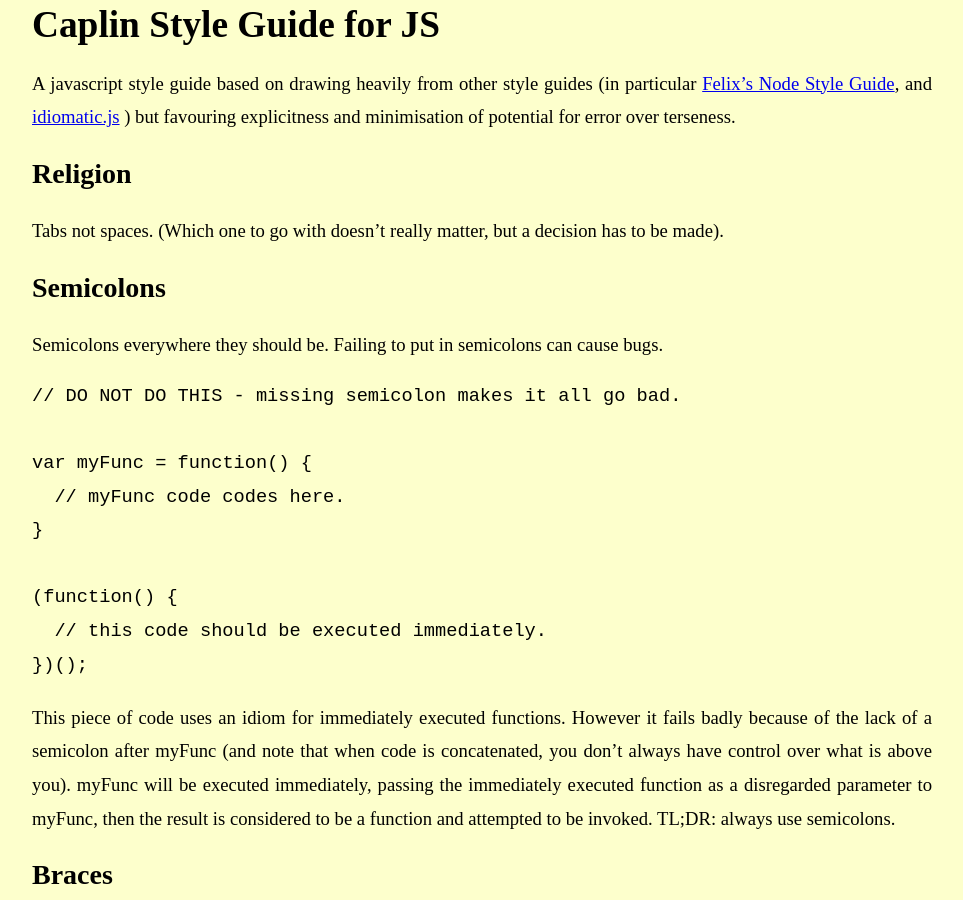
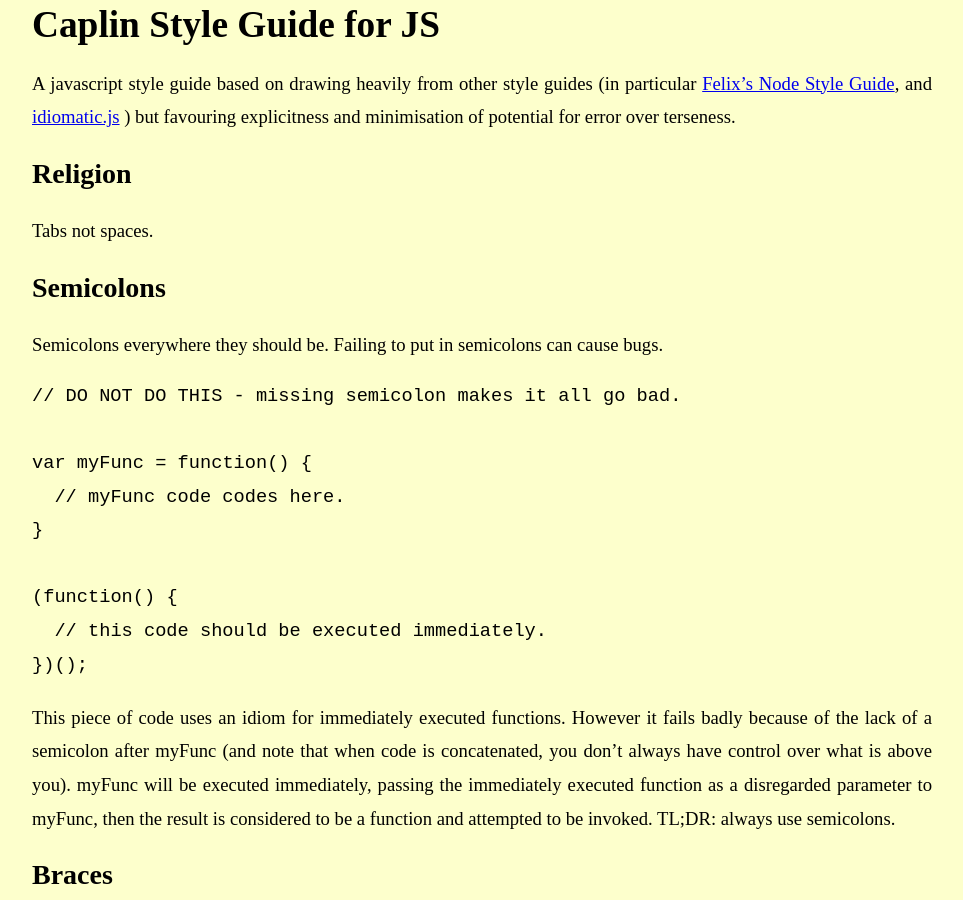
Before and after one commit to caplin/StyleGuide, a Jekyll site: the page built from index.md, in a window 1280 px wide and 900 px high. Shown: the whole window, without its empty margins (158-1121 px from the left). Built offline with Jekyll 4.4.1, drawn with Linux system fonts in a browser that asks for light colours; Markdown is read by kramdown in place of the engine named in the settings.

Commit message:
Update index.md

```diff
--- a/index.md
+++ b/index.md
@@ -12,7 +12,7 @@ A javascript style guide based on drawing heavily from other style guides (in pa
 
 Religion
 --------
-Tabs not spaces. (Which one to go with doesn't really matter, but a decision has to be made).
+Tabs not spaces.
 
 
 Semicolons
```
